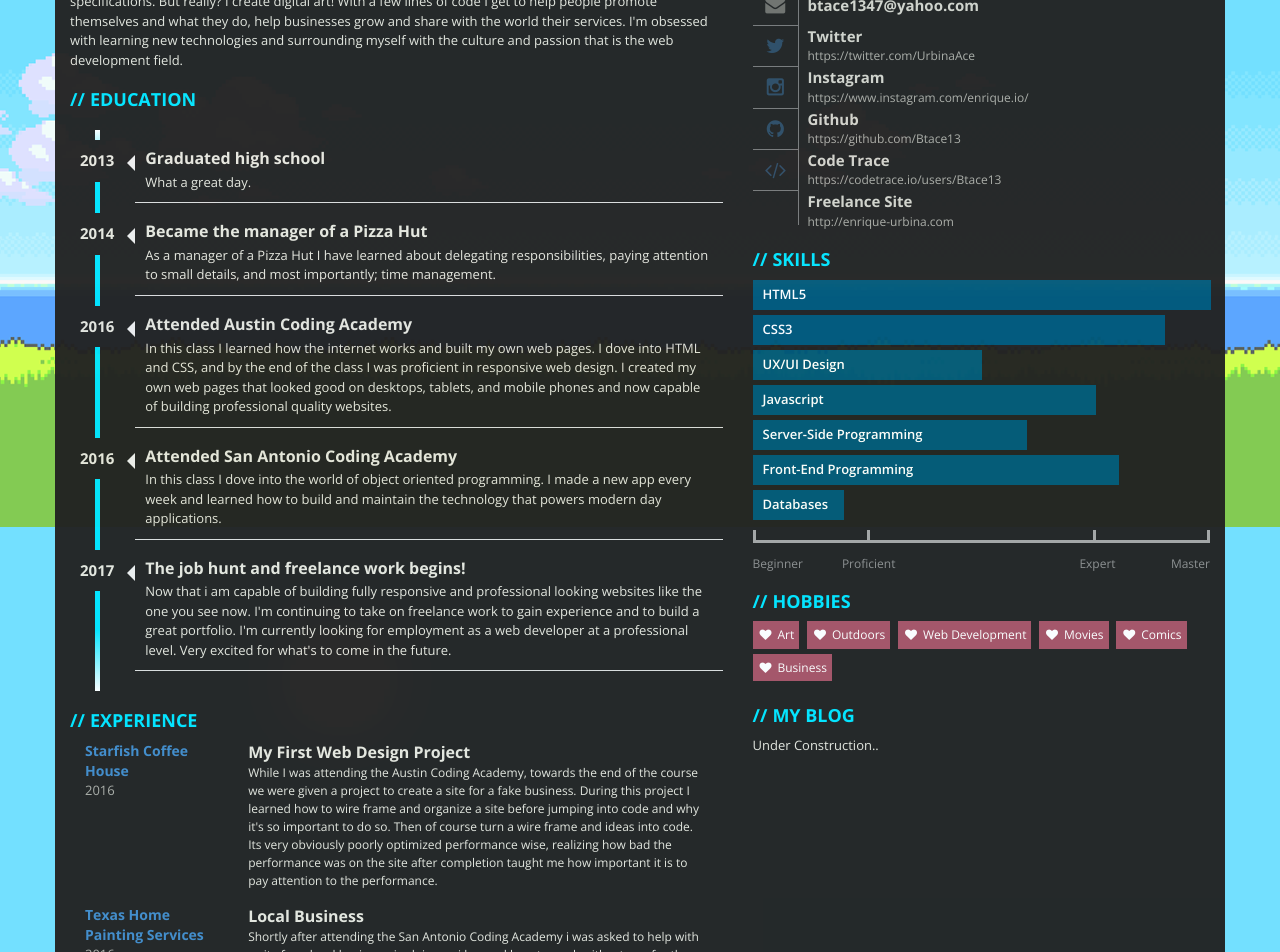
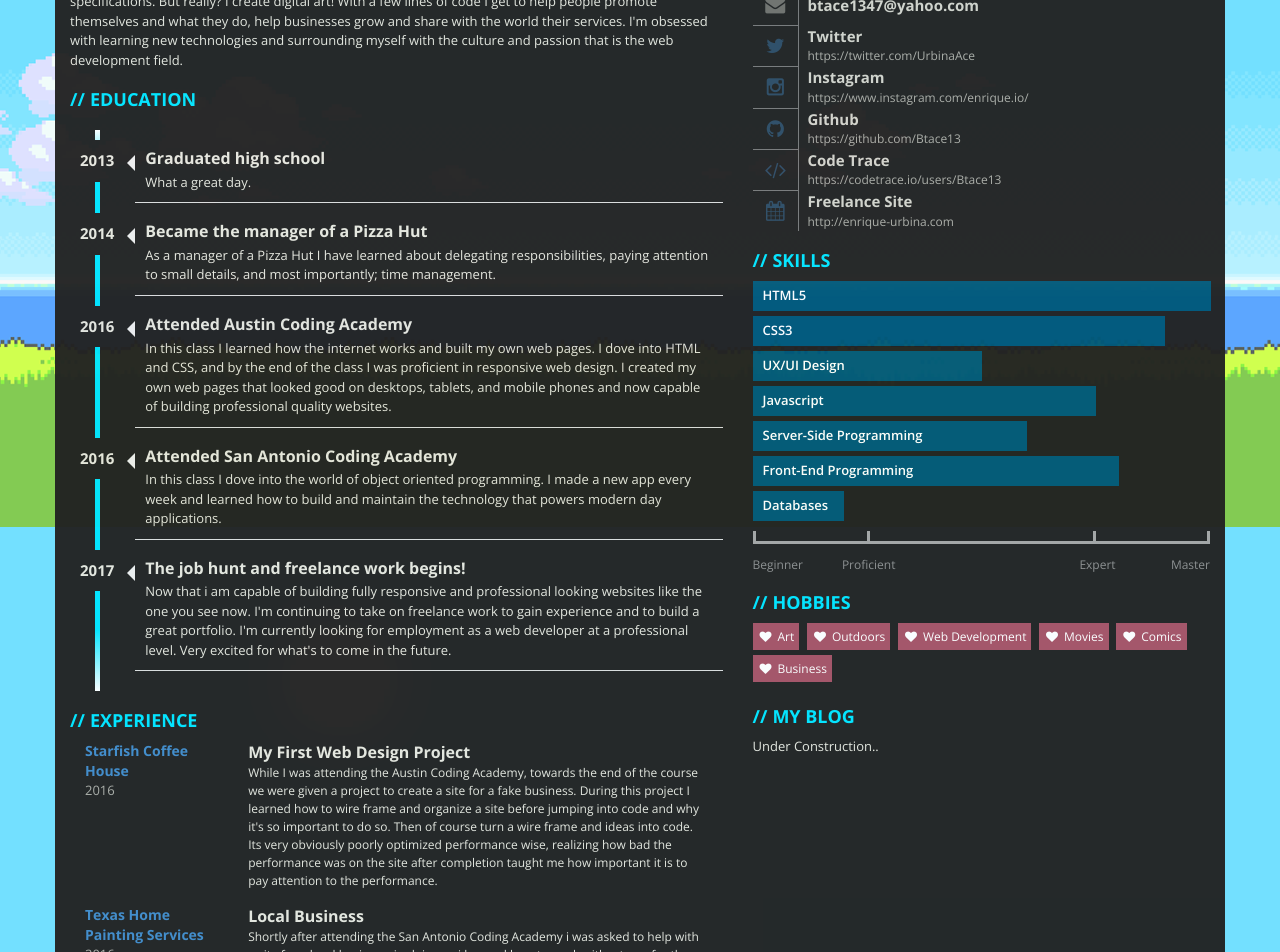
Before and after one commit to Btace13/PersonalSite, a Jekyll site: the page built from index.html, in a window 1280 px wide. Shown: the part 373-1325 px from the top of the page. Built offline with Jekyll 4.4.1, drawn with Linux system fonts in a browser that asks for light colours.

Commit message:
Update contact.html

```diff
--- a/_includes/contact.html
+++ b/_includes/contact.html
@@ -30,7 +30,7 @@
               <div class="description pull-right">https://codetrace.io/users/Btace13</div>
             </div>
             <div class="contact-item">
-              <div class="icon pull-left text-center"><a href="http://enrique-urbina.com" target="_blank"><span class="fa fa-user-o fa-fw"></span></a></div>
+              <div class="icon pull-left text-center"><a href="http://enrique-urbina.com" target="_blank"><span class="fa fa-calendar fa-fw"></span></a></div>
               <div class="title pull-right">Freelance Site</div>
               <div class="description pull-right">http://enrique-urbina.com</div>
             </div>
```
